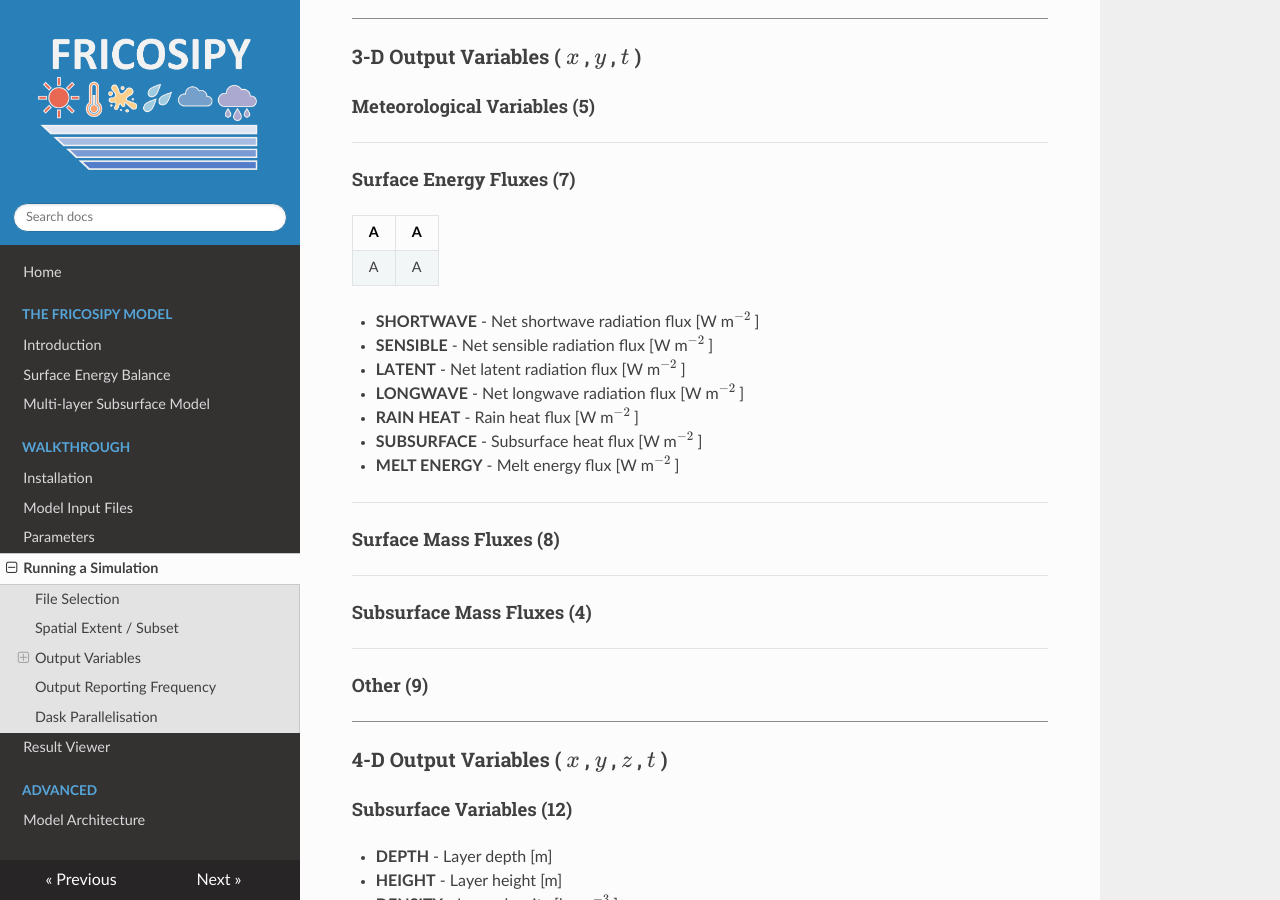
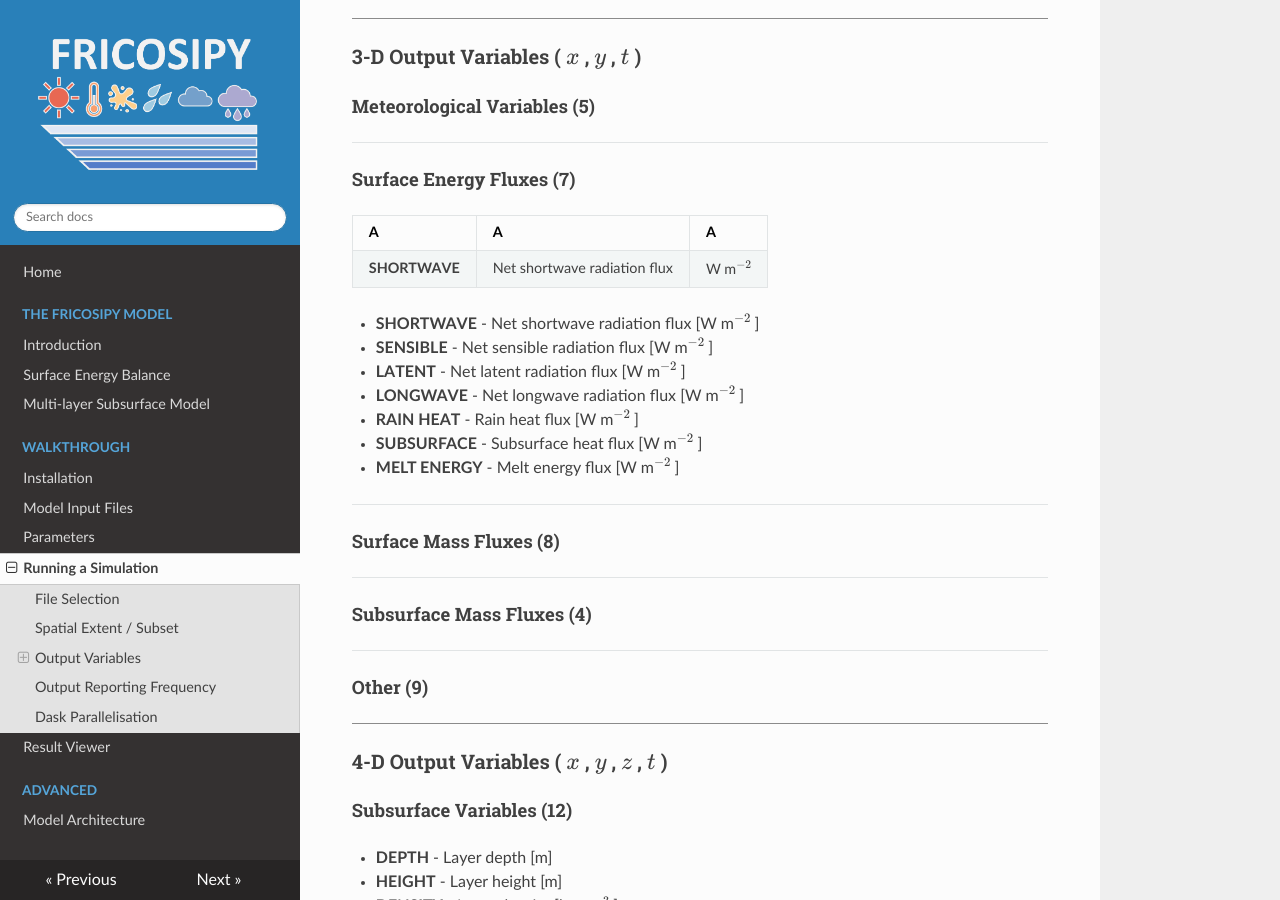
Before and after one commit to MarcusGastaldello/FRICOSIPY, an MkDocs documentation site: the page built from docs/running_a_simulation.md, in a window 1280 px wide and 900 px high, scrolled down 362 px. Built offline with MkDocs 1.6.1, drawn with Linux system fonts in a browser that asks for light colours; nearby versions of some CDN libraries.

Commit message:
Modify surface energy fluxes table
Updated the table for surface energy fluxes to include shortwave radiation.

```diff
--- a/docs/running_a_simulation.md
+++ b/docs/running_a_simulation.md
@@ -34,9 +34,9 @@ og_description: An explanation of how to setup the configuration file and run a
 
 #### Surface Energy Fluxes (7)
 
-|A|A|
-|:---|:---|
-|A|A|
+|A|A|A|
+|:---|:---|:---|
+| **SHORTWAVE** | Net shortwave radiation flux | W m$^{-2}$ |
 
 * **SHORTWAVE** - Net shortwave radiation flux [W m$^{-2}$ ]
 * **SENSIBLE** - Net sensible radiation flux [W m$^{-2}$ ]
```
